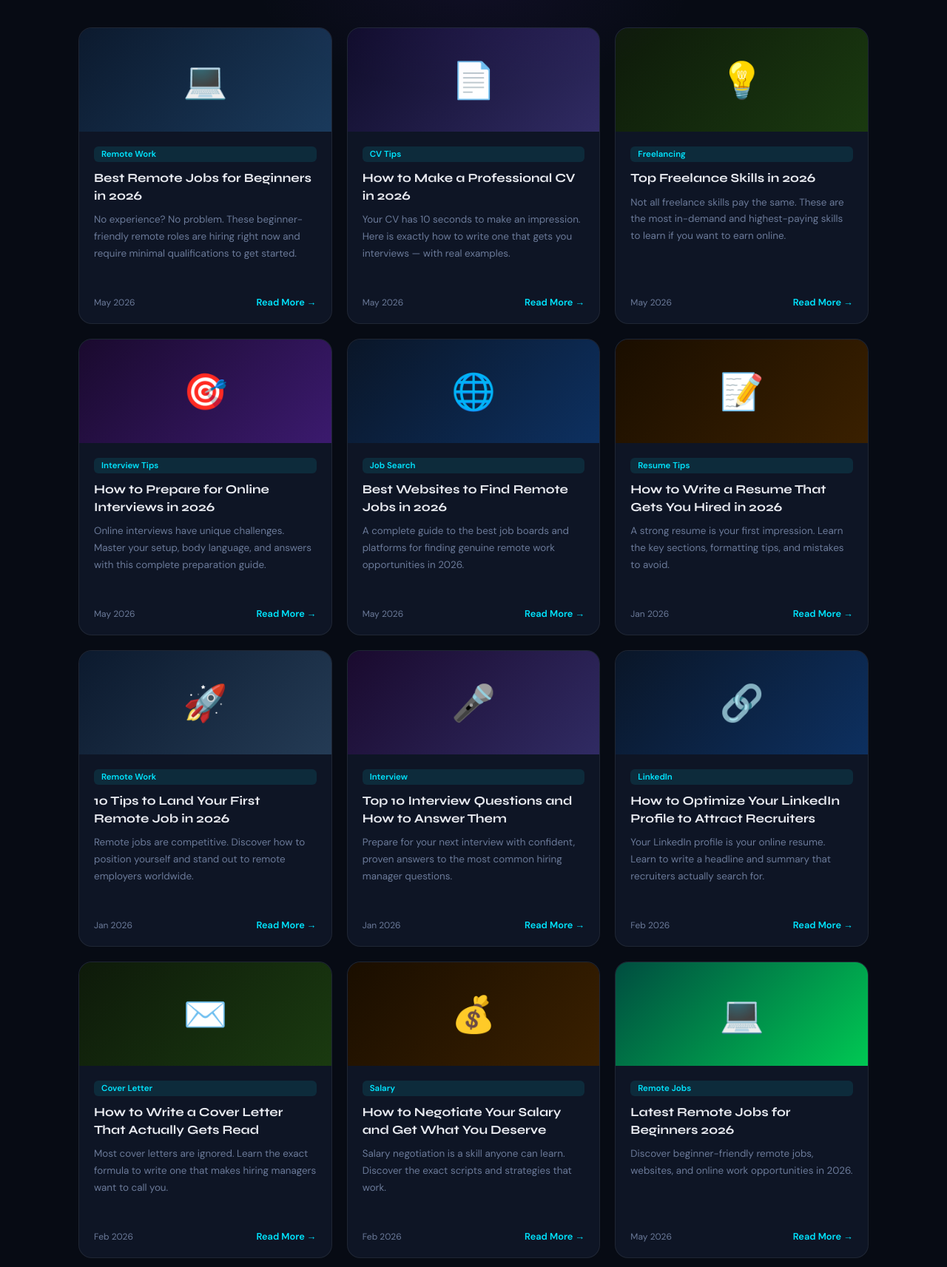
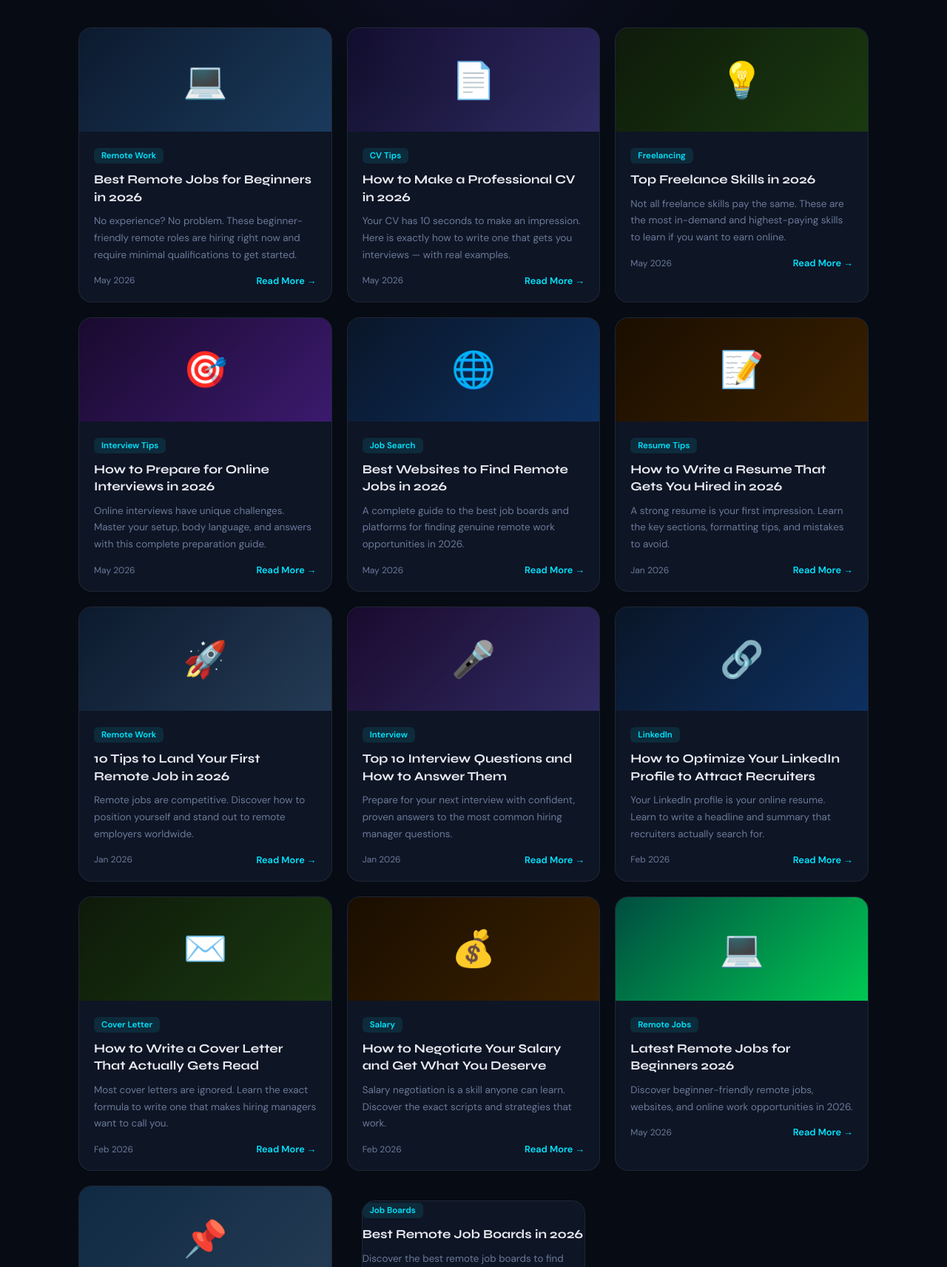
Before and after one commit to Kashifasif2493/jobhunt, a Flask app: page /blog in a window 1280 px wide. Shown: the part 234-1947 px from the top of the page at 74% size. Run offline with Flask 3, Linux system fonts and the light colour scheme.

Commit message:
Update blog.html

```diff
--- a/jobhunt-main/templates/blog.html
+++ b/jobhunt-main/templates/blog.html
@@ -13,14 +13,14 @@
   .blog-wrap { max-width:1100px; margin:0 auto; padding:0 16px 60px; }
   .blog-grid { display:grid; grid-template-columns:repeat(auto-fill,minmax(300px,1fr)); gap:20px; }
 
-  .blog-card { background:var(--surface); border:1px solid var(--border); border-radius:18px; overflow:hidden; transition:transform 0.2s,border-color 0.2s,box-shadow 0.2s; text-decoration:none; color:inherit; display:flex; flex-direction:column; height:100%; }
+  .blog-card { background:var(--surface); border:1px solid var(--border); border-radius:18px; overflow:hidden; transition:transform 0.2s,border-color 0.2s,box-shadow 0.2s; text-decoration:none; color:inherit; display:block; }
   .blog-card:hover { transform:translateY(-3px); border-color:rgba(0,229,255,0.25); box-shadow:0 12px 32px rgba(0,0,0,0.3); }
   .blog-banner { height:140px; display:flex; align-items:center; justify-content:center; font-size:3rem; }
-  .blog-body { padding:20px; display:flex; flex-direction:column; flex-grow:1; }
+  .blog-body { padding:20px; }
   .blog-tag { display:inline-block; padding:3px 10px; border-radius:6px; font-size:0.72rem; font-weight:600; margin-bottom:10px; background:rgba(0,229,255,0.1); color:var(--accent); }
   .blog-title { font-family:'Syne',sans-serif; font-size:1.05rem; font-weight:700; line-height:1.4; margin-bottom:10px; }
-  .blog-excerpt { color:var(--muted); font-size:0.84rem; line-height:1.7; margin-bottom:14px; min-height:100px; }
-  .blog-footer { display:flex; align-items:center; justify-content:space-between; margin-top:auto; }
+  .blog-excerpt { color:var(--muted); font-size:0.84rem; line-height:1.7; margin-bottom:14px; }
+  .blog-footer { display:flex; align-items:center; justify-content:space-between; }
   .blog-date { color:var(--muted); font-size:0.75rem; }
   .read-btn { font-size:0.8rem; color:var(--accent); font-weight:600; }
 
```
